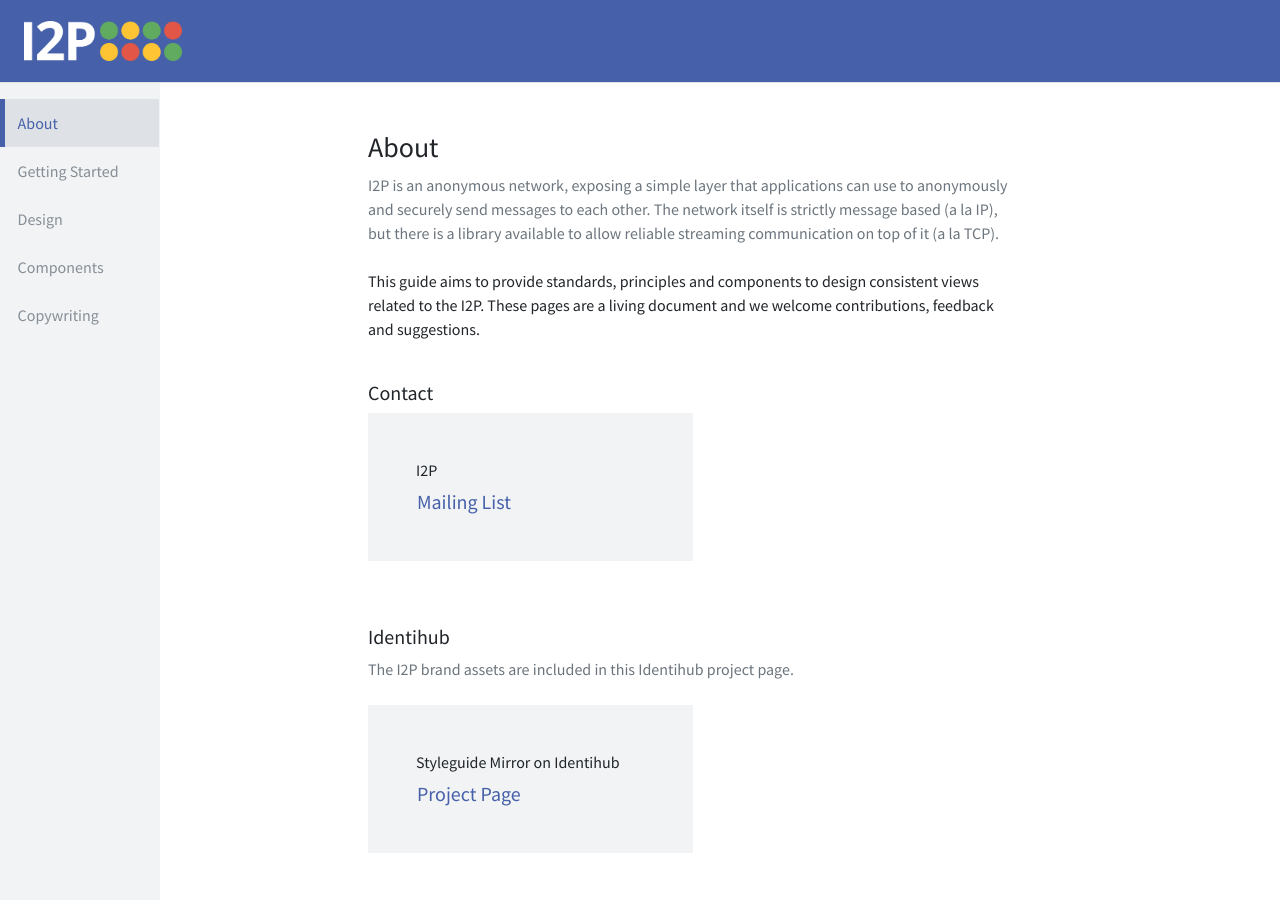
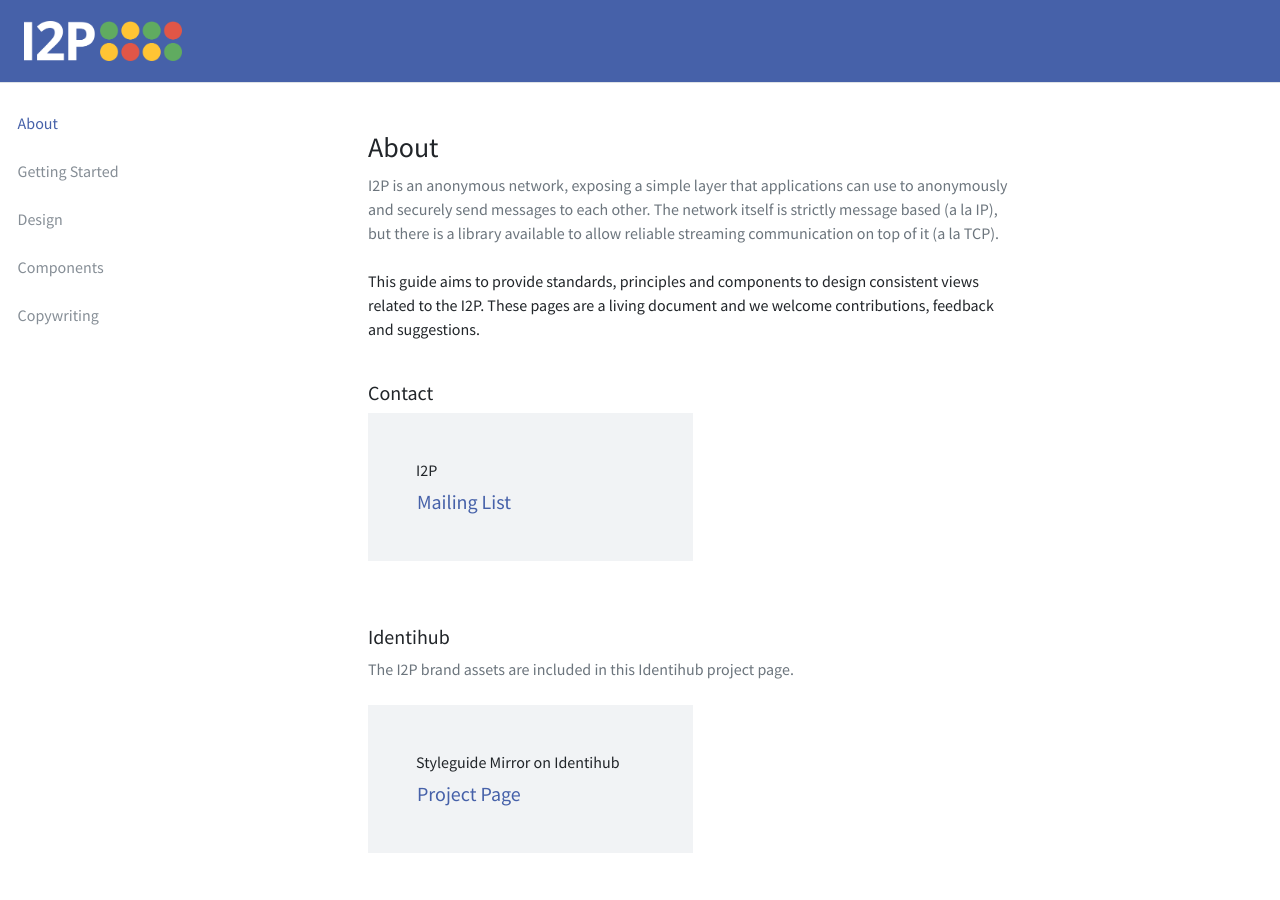
Before and after one commit to uradotdesign/i2p-styleguide, a Jekyll site: the page built from index.md, in a window 1280 px wide and 900 px high. Built offline with Jekyll 4.4.1, drawn with Linux system fonts in a browser that asks for light colours.

Commit message:
Changes to sidebar colors and hover

```diff
--- a/assets/styles/layout.scss
+++ b/assets/styles/layout.scss
@@ -42,8 +42,8 @@
     color: $oc-black !important;
     transition-timing-function: linear;
     -webkit-transition-timing-function: linear;
-    -webkit-transition-duration: .15s;
-    transition-duration: .15s;
+    -webkit-transition-duration: .3s;
+    transition-duration: .3s;
   }
 
   &:active {
@@ -58,17 +58,12 @@
 
 .active,
 .active:hover {
-  background-color: $oc-gray-3 !important;
-	box-shadow: inset 5px 0 $primary;
+ // background-color: $oc-gray-3 !important;
+//	box-shadow: inset 5px 0 $primary;
 
   & * {
     color: $primary !important;
   }
-}
-
-.rb-sidebar__2 .active {
-	background-color: $oc-gray-3 !important;
-	box-shadow: inset 5px 0 $primary;
 }
 
 .rp-navbar__top {
@@ -92,14 +87,6 @@
 	&:hover {
 		color: $oc-white;
 	}
-}
-
-.rb-sidebar__1 {
-  background-color: $oc-gray-1;
-}
-
-.rb-sidebar__2 {
-  background-color: $oc-gray-0;
 }
 
 .rb-contain {
@@ -146,7 +133,7 @@
 
 .list-group-item:focus,
 .list-group-item:hover {
-   background-color: $oc-gray-2 !important;
+  //  background-color: $oc-gray-2 !important;
 
 	 & * {
 		 color: $primary;
```
Also changed, not shown: 2 other files.
